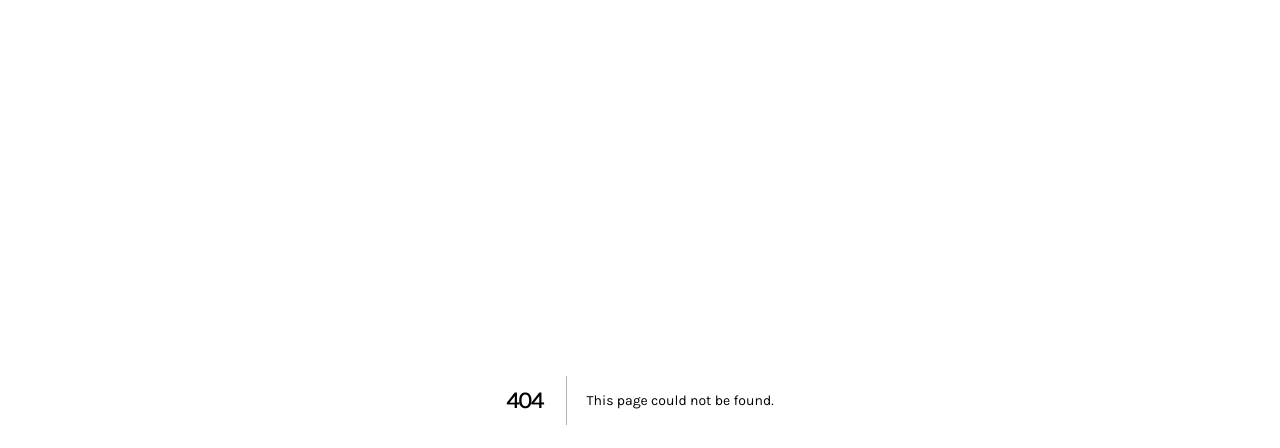
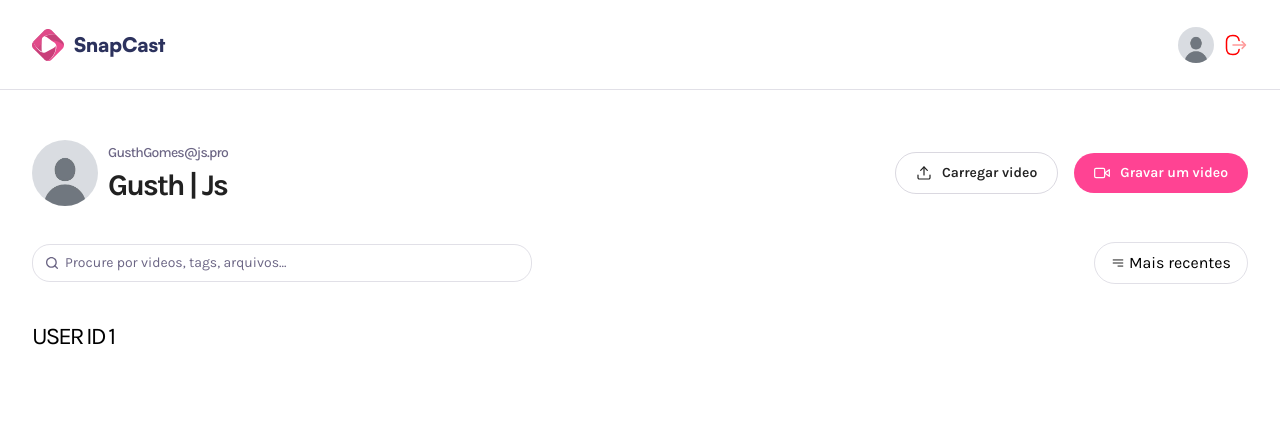
Before and after one commit to Gusthgomes/SnapCast, a Next.js app: page /profile/1 in a window 1280 px wide. Before the commit this address had no page. Shown: the top 448 px of the page. Built offline with nearby package versions, Linux system fonts and the light colour scheme.

Commit message:
feat: create DropdownList component

```diff
--- /dev/null
+++ b/app/(root)/profile/[id]/page.tsx
@@ -0,0 +1,18 @@
+import Header from "@/components/Header";
+import React from "react";
+
+const page = async ({ params }: ParamsWithSearch) => {
+  const { id } = await params;
+  return (
+    <div className="wrapper page">
+      <Header
+        subHeader="GusthGomes@js.pro"
+        title="Gusth | js"
+        userImg="/assets/images/dummy.jpg"
+      />
+      <h1 className="font-karla text-2xl">USER ID {id}</h1>
+    </div>
+  );
+};
+
+export default page;
--- /dev/null
+++ b/components/DropdownList.tsx
@@ -0,0 +1,29 @@
+"use client";
+
+import { useState } from "react";
+
+import Image from "next/image";
+
+const DropdownList = () => {
+  const [isOpen, setIsOpen] = useState(false);
+
+  return (
+    <div className="relative">
+      <div className="cursor-pointer" onClick={() => setIsOpen(!isOpen)}>
+        <div className="filter-trigger">
+          <figure>
+            <Image
+              src="/assets/icons/hamburger.svg"
+              alt="menu"
+              width={14}
+              height={14}
+            />
+            Mais recentes
+          </figure>
+        </div>
+      </div>
+    </div>
+  );
+};
+
+export default DropdownList;
--- a/components/Header.tsx
+++ b/components/Header.tsx
@@ -2,6 +2,7 @@ import { ICONS } from "@/constants";
 import Image from "next/image";
 import Link from "next/link";
 import React from "react";
+import DropdownList from "./DropdownList";
 
 const Header = ({ subHeader, title, userImg }: SharedHeaderProps) => {
   return (
@@ -58,6 +59,7 @@ const Header = ({ subHeader, title, userImg }: SharedHeaderProps) => {
             height={16}
           />
         </div>
+        <DropdownList />
       </section>
     </header>
   );
```
